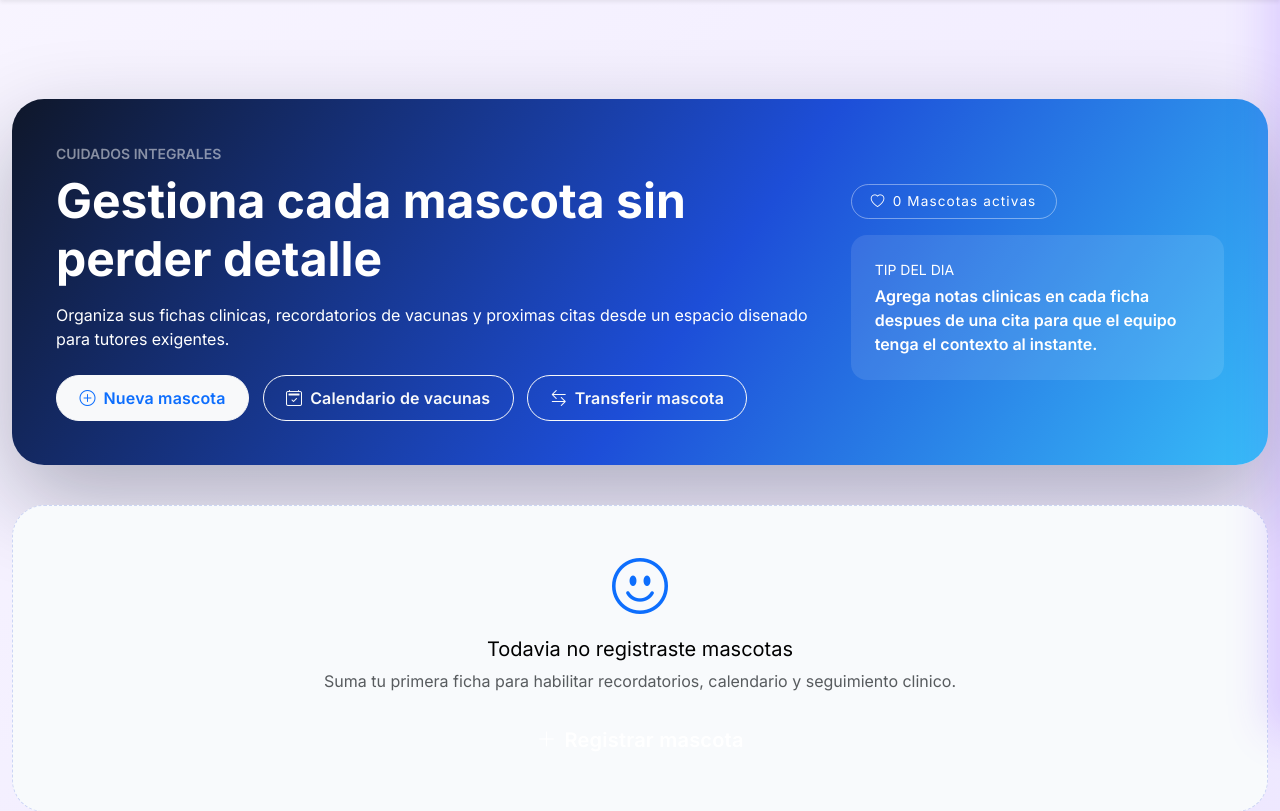
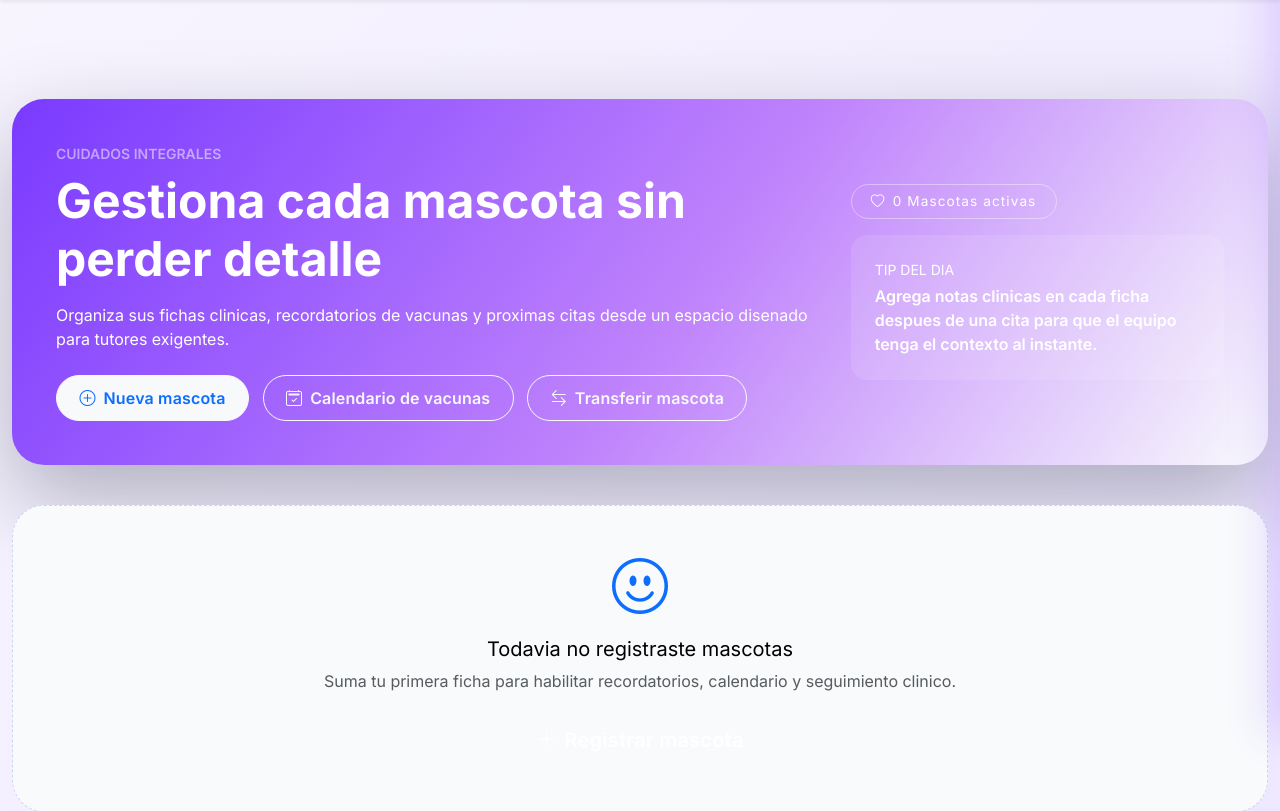
Before and after one commit to Villada-PG3/trabajo-practico-integrador-veterinaria-el-sabueso-feliz, a Django app: template Core/templates/core/mis_mascotas.html in a window 1280 px wide. Shown: the part 69-880 px from the top of the page. Run offline with Django 5.2, Linux system fonts and the light colour scheme; the template is opened without the code that fills it, so the values that code supplies are empty; some libraries are stand-ins or nearby versions.

Commit message:
cambios del html

```diff
--- a/Core/static/css/mis_mascotas.css
+++ b/Core/static/css/mis_mascotas.css
@@ -7,7 +7,7 @@
 .pets-hero {
     border-radius: 32px;
     padding: 2.75rem;
-    background: linear-gradient(125deg, #0f172a 0%, #1d4ed8 55%, #38bdf8 100%);
+    background: linear-gradient(125deg, #7a3aff 0%, #c084fc 55%, #f8fafc 100%);
     color: #ffffff;
     box-shadow: 0 35px 90px rgba(15, 23, 42, 0.3);
 }
```
